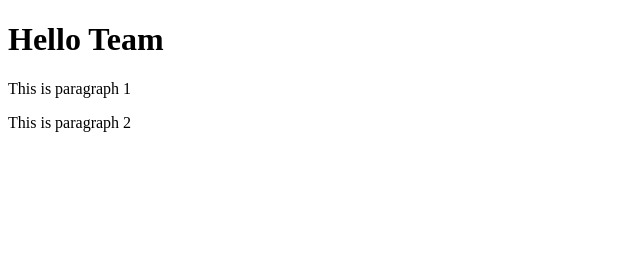
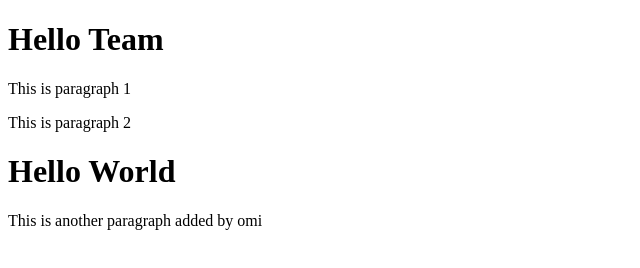
Before and after one commit to Vishwjeetmeena/Learn_Git_withMe, a plain HTML site: page index.html in a window 1280 px wide. Shown: the whole page, without its empty margins (0-640 px from the left). Drawn offline with Linux system fonts and the light colour scheme.

Commit message:
Changes done by Omi in index file

```diff
--- a/index.html
+++ b/index.html
@@ -9,5 +9,7 @@
     <h1>Hello Team</h1>
     <p>This is paragraph 1</p>
     <p>This is paragraph 2</p>
+    <h1> Hello World </h1>
+    <p> This is another paragraph added by omi</p>
 </body>
 </html>
```
